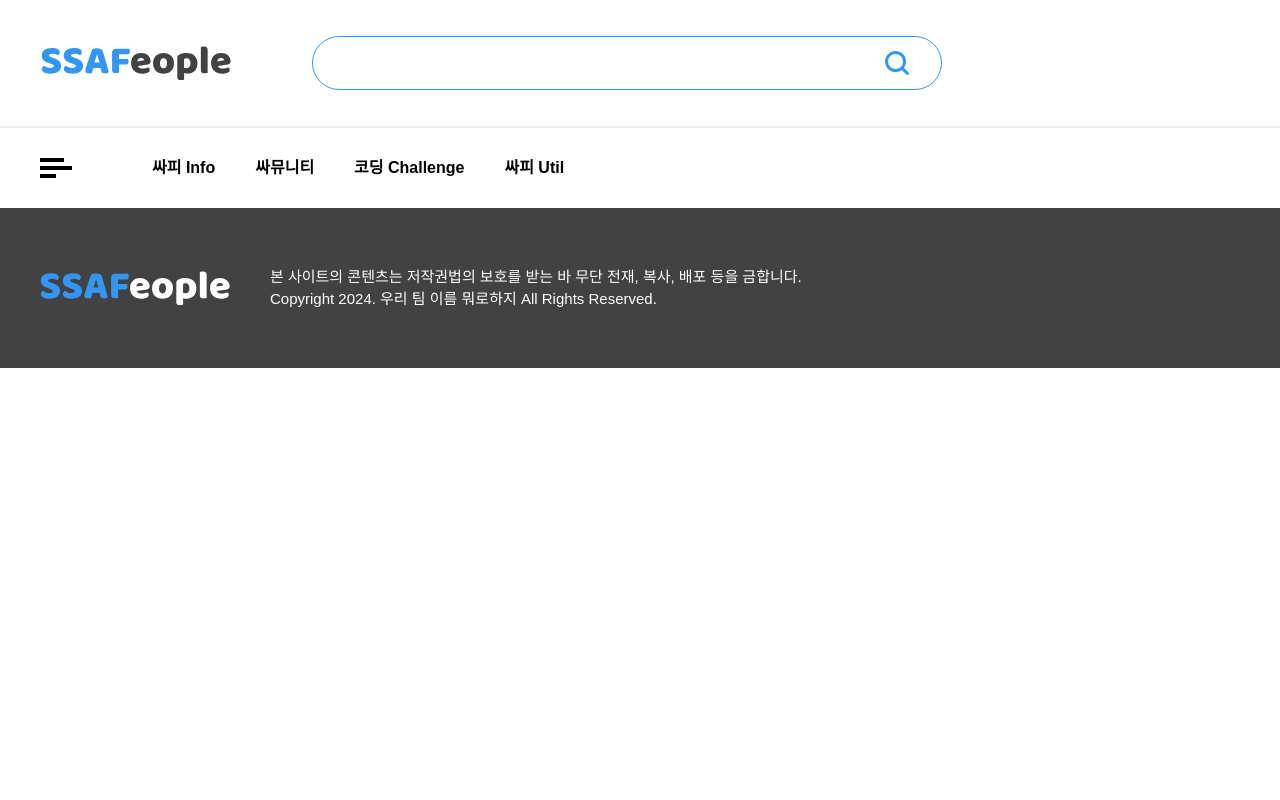
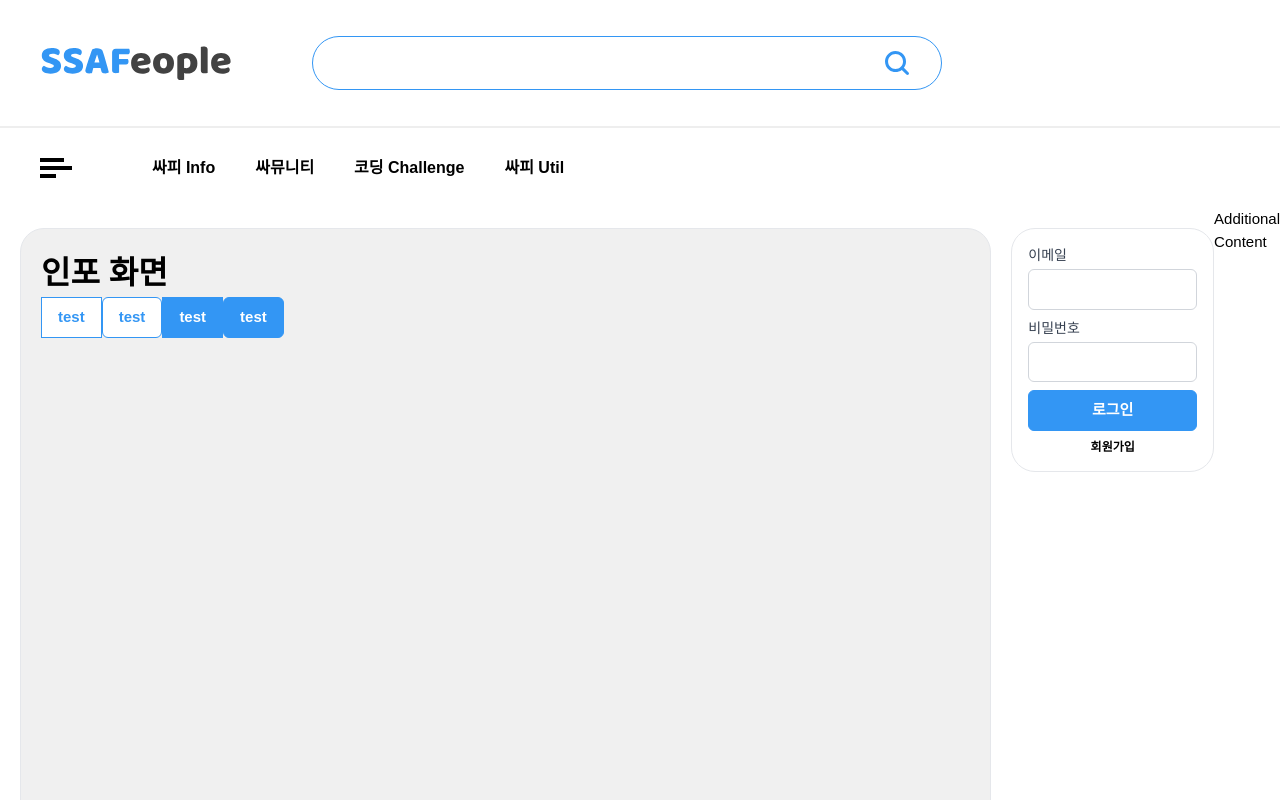
Before and after one commit to project-study-ssafy/SSAFeople-vue, a Vue app: page /info in a window 1280 px wide. Shown: the top 800 px of the page. Built offline with nearby package versions, Linux system fonts and the light colour scheme; a web font is replaced by a local one.

Commit message:
modify router path

```diff
--- a/src/router/index.js
+++ b/src/router/index.js
@@ -22,14 +22,39 @@ const router = createRouter({
       component: () => import("@/views/MainView.vue"),
       children: [
         {
+          path: "/",
+          component: () =>
+            import(
+              "@/components/MainContainer/Contents/MainContentViews/MainHome.vue"
+            ),
+        },
+        {
           path: "/board",
           component: () =>
-            import("@/components/MainContainer/Contents/Boards/TestBoard.vue"),
+            import(
+              "@/components/MainContainer/Contents/MainContentViews/MainBoard.vue"
+            ),
         },
         {
-          path: "/",
+          path: "/info",
           component: () =>
-            import("@/components/MainContainer/Contents/MainHome.vue"),
+            import(
+              "@/components/MainContainer/Contents/MainContentViews/MainInfo.vue"
+            ),
+        },
+        {
+          path: "/challenge",
+          component: () =>
+            import(
+              "@/components/MainContainer/Contents/MainContentViews/MainChallenge.vue"
+            ),
+        },
+        {
+          path: "/util",
+          component: () =>
+            import(
+              "@/components/MainContainer/Contents/MainContentViews/MainUtil.vue"
+            ),
         },
       ],
     },
```
